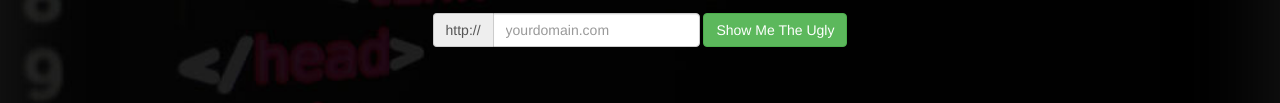
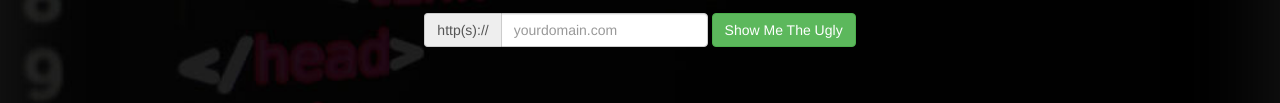
Before and after one commit to kraymitchell/no-css.com, a plain HTML site: page index.html in a window 1280 px wide. Shown: the part 474-577 px from the top of the page. Drawn offline with nearby package versions, Linux system fonts and the light colour scheme.

Commit message:
added (s) remove error log file

```diff
--- a/index.html
+++ b/index.html
@@ -49,7 +49,7 @@
             <form class="form-inline" role="form" method="get" action="no-css.php">
               <div class="form-group">
                 <div class="input-group">
-                  <div class="input-group-addon">http://</div>
+                  <div class="input-group-addon">http(s)://</div>
                   <input class="form-control" type="text" placeholder="yourdomain.com" name="url">
                 </div>
               </div>
```
Also changed, not shown: 1 other file.
